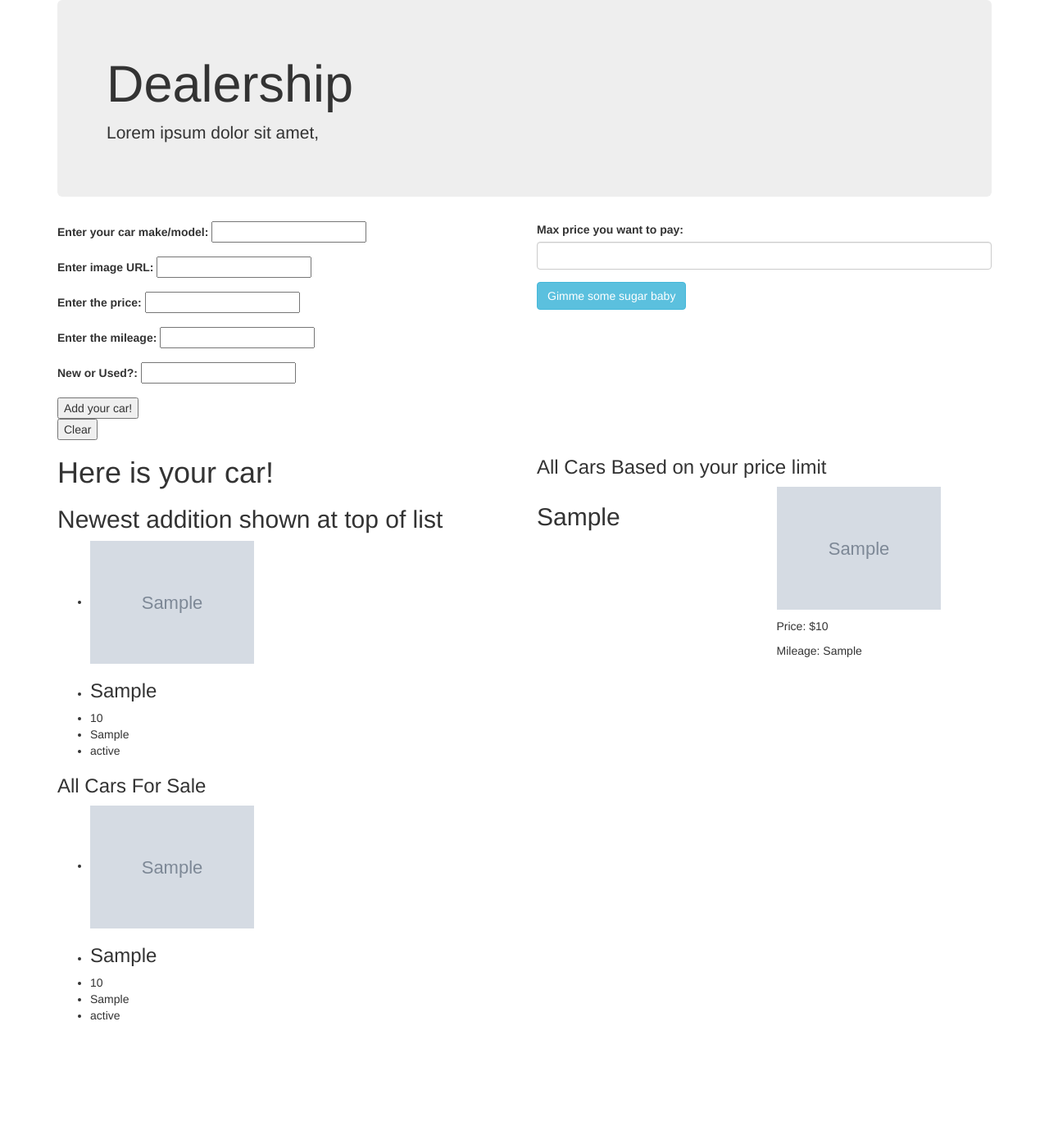
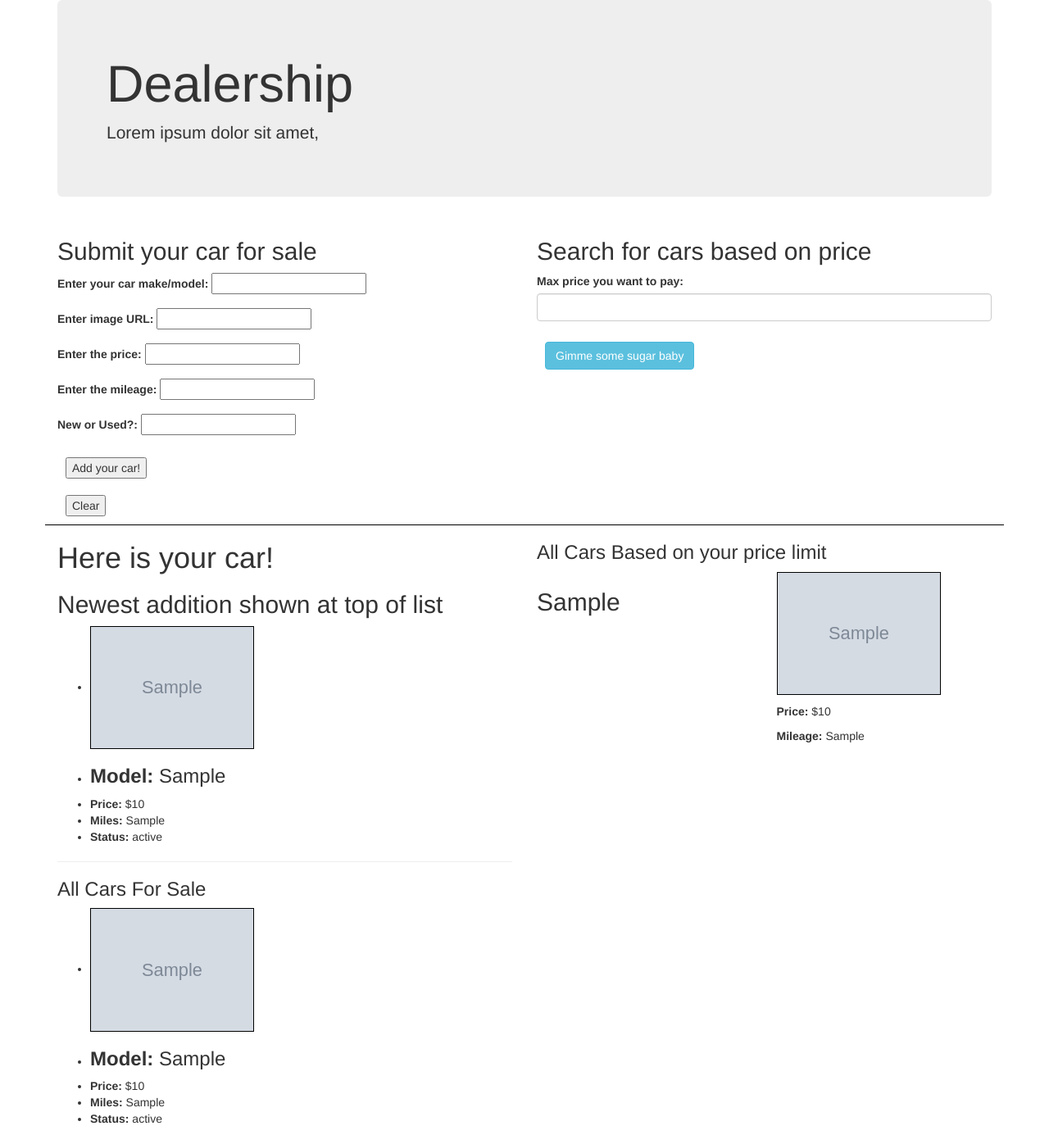
Before and after one commit to RonandoL/Dealership-Twig-Baby, a PHP site: template views/cars.html.twig in a window 1280 px wide. Shown: the whole page at 82% size. Before the commit the page ends 1245 px from the top, so only its background shows below. Run offline with PHP 8.4, Linux system fonts and the light colour scheme; the template is opened without the code that fills it: most values are stand-ins (such as "Sample title", 1, 10 or a date in 2020); grey boxes marked "Sample" are stand-in pictures; some libraries are stand-ins or nearby versions.

Commit message:
It has more CSS styles, borders, margins, whatnot.

```diff
--- a/app/app.php
+++ b/app/app.php
@@ -41,7 +41,7 @@
     // Delete Cars Page
     $app->post("/delete_cars", function() use ($app) {
         Car::deleteAll();
-        return $app['twig']->render('delete_cars.html.twig');
+        return $app['twig']->render('cars.html.twig');
     });
 
 
--- a/views/cars.html.twig
+++ b/views/cars.html.twig
@@ -14,8 +14,9 @@
             </div>  <!-- /JUMBOTRON -->
 
         <!-- Row: 1 -->
-            <div class='row'>
+            <div class='row boxy'>
               <div class='col-sm-6'>
+                  <h2>Submit your car for sale</h2>
                   <form action='/cars' method='post'>
 
                       <div class='form-group'>
@@ -56,6 +57,7 @@
 
             <!-- BUY A CAR -->
             <div class="col-sm-6">
+                <h2>Search for cars based on price</h2>
                 <form action='/car_matches'>
                     <div class='form-group'>
                         <label for=''>Max price you want to pay:</label>
@@ -65,6 +67,7 @@
                     <button class='btn btn-info' type='submit' name='button'>Gimme some sugar baby</button>
                 </form>
             </div>
+
           </div>  <!-- /Row -->
 
             <div class="row">
@@ -78,11 +81,12 @@
                     <h2>Newest addition shown at top of list</h2>
                     <ul>
                         <li><img src="{{ newcar.getImage }}" alt="" /><li>
-                        <h3>{{ newcar.getModel }}</h3>
-                        <li>{{ newcar.getPrice }}</li>
-                        <li>{{ newcar.getMiles }}</li>
-                        <li>{{ newcar.getStatus }}</li>
+                        <h3><strong>Model: </strong>{{ newcar.getModel }}</h3>
+                        <li><strong>Price: </strong>${{ newcar.getPrice }}</li>
+                        <li><strong>Miles: </strong>{{ newcar.getMiles }}</li>
+                        <li><strong>Status: </strong>{{ newcar.getStatus }}</li>
                     </ul>
+                    <hr>
                     {% endif %}
 
                     <h3>All Cars For Sale</h3>
@@ -91,10 +95,10 @@
                       {% for car in cars %}
                       {% if car != newcar %}
                       <li><img src='{{ car.getImage }}' alt="" /><li>
-                      <h3>{{ car.getModel}}</h3>
-                      <li>{{ car.getPrice}}</li>
-                      <li>{{ car.getMiles}}</li>
-                      <li>{{ car.getStatus}}</li>
+                      <h3><strong>Model: </strong>{{ car.getModel}}</h3>
+                      <li><strong>Price: </strong>${{ car.getPrice}}</li>
+                      <li><strong>Miles: </strong>{{ car.getMiles}}</li>
+                      <li><strong>Status: </strong>{{ car.getStatus}}</li>
                       {% endif %}
                       {% endfor %}
                   </ul>
@@ -112,8 +116,8 @@
                         </div>
                         <div class='col-md-6'>
                             <p><img src="{{ car.getImage }}" alt="" /><p>
-                            <p> Price: ${{ car.getPrice }}</p>
-                            <p> Mileage: {{ car.getMiles }}</p>
+                            <p><strong>Price: </strong>${{ car.getPrice }}</p>
+                            <p><strong>Mileage: </strong>{{ car.getMiles }}</p>
                         </div>
                     </div>
                     {% endfor %}
--- a/web/css/styles.css
+++ b/web/css/styles.css
@@ -1,3 +1,12 @@
 img {
   max-width: 200px;
+  border: 1px solid black;
 }
+
+.boxy {
+    border-bottom: 1px solid black;
+}
+
+button {
+    margin: 10px;
+}
```
